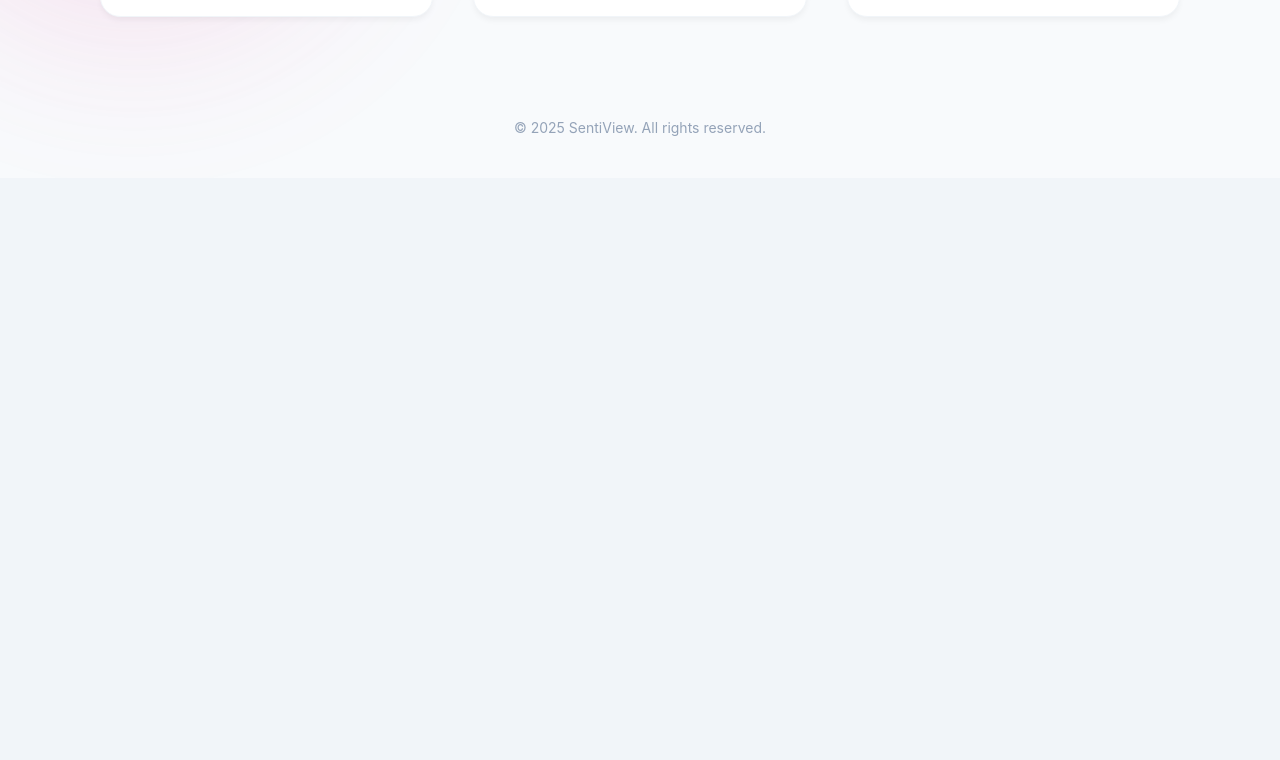
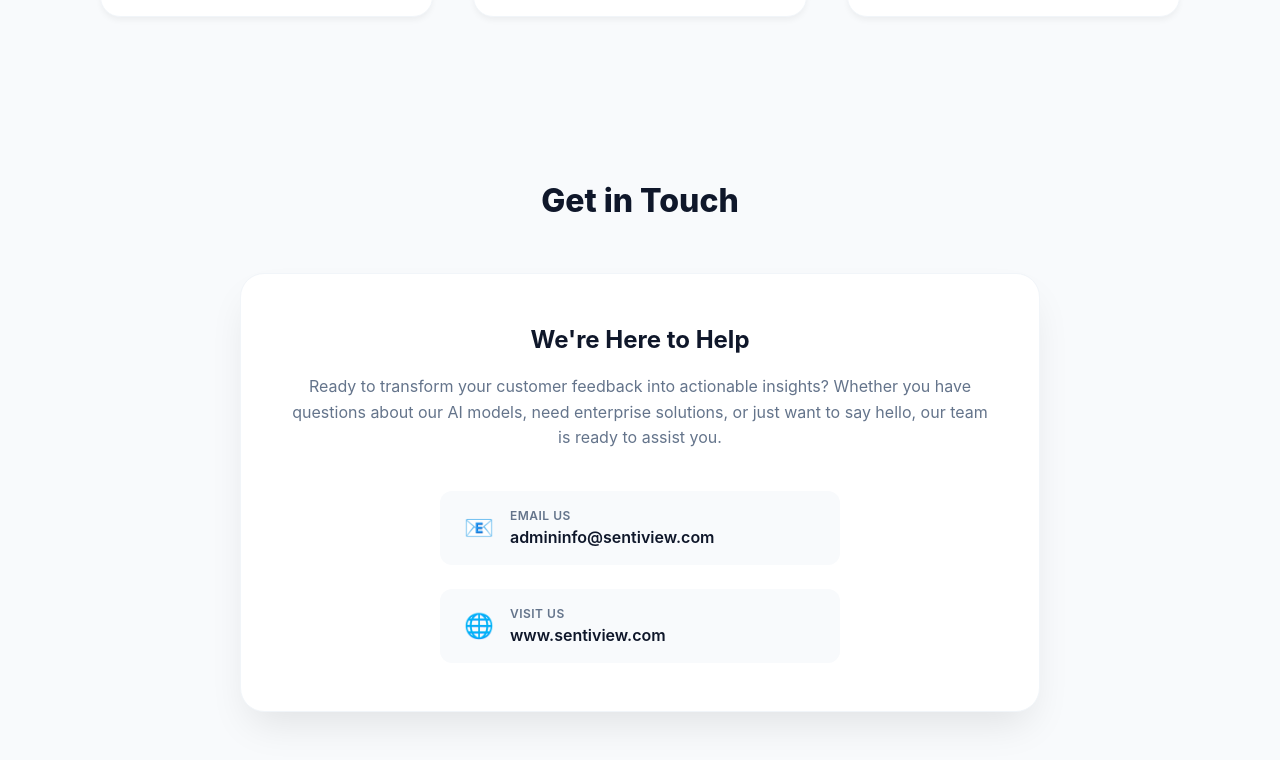
Before and after one commit to abinaychikkula-05/Sentiview, a React (Create React App) app in the folder Frontend/: page / in a window 1280 px wide. Shown: the part 1220-1980 px from the top of the page. Before the commit the page ends 1398 px from the top, so only its background shows below. Built offline with nearby package versions, Linux system fonts and the light colour scheme; the HTML template or start-up script is replaced by a standard one.

Commit message:
Add Contact section with email and description

```diff
--- a/Frontend/src/pages/LandingPage.js
+++ b/Frontend/src/pages/LandingPage.js
@@ -134,6 +134,38 @@
             </div>
           </div>
         </section>
+
+        <section id="contact" className="contact-section">
+          <div className="contact-content">
+            <h2 className="section-title">Get in Touch</h2>
+            <div className="contact-card">
+              <div className="contact-info">
+                <h3>We're Here to Help</h3>
+                <p className="contact-desc">
+                  Ready to transform your customer feedback into actionable insights?
+                  Whether you have questions about our AI models, need enterprise solutions,
+                  or just want to say hello, our team is ready to assist you.
+                </p>
+                <div className="contact-details">
+                  <div className="contact-item">
+                    <span className="contact-icon">📧</span>
+                    <div className="contact-text">
+                      <span className="label">Email Us</span>
+                      <a href="mailto:admininfo@sentiview.com" className="value">admininfo@sentiview.com</a>
+                    </div>
+                  </div>
+                  <div className="contact-item">
+                    <span className="contact-icon">🌐</span>
+                    <div className="contact-text">
+                      <span className="label">Visit Us</span>
+                      <span className="value">www.sentiview.com</span>
+                    </div>
+                  </div>
+                </div>
+              </div>
+            </div>
+          </div>
+        </section>
       </main>
 
       <footer className="landing-footer">
--- a/Frontend/src/styles/LandingPage.css
+++ b/Frontend/src/styles/LandingPage.css
@@ -569,3 +569,102 @@
     display: none;
   }
 }
+
+/* Contact Section */
+.contact-section {
+  padding: 80px 60px;
+  background-color: #f8fafc;
+  display: flex;
+  justify-content: center;
+}
+
+.contact-content {
+  max-width: 800px;
+  width: 100%;
+}
+
+.contact-card {
+  background: white;
+  border-radius: 24px;
+  padding: 48px;
+  box-shadow: 0 20px 40px -10px rgba(0, 0, 0, 0.1);
+  border: 1px solid #f1f5f9;
+  text-align: center;
+}
+
+.contact-info h3 {
+  font-size: 24px;
+  font-weight: 700;
+  color: #0f172a;
+  margin-bottom: 16px;
+}
+
+.contact-desc {
+  color: #64748b;
+  line-height: 1.6;
+  margin-bottom: 40px;
+  font-size: 16px;
+}
+
+.contact-details {
+  display: flex;
+  flex-direction: column;
+  gap: 24px;
+  align-items: center;
+}
+
+.contact-item {
+  display: flex;
+  align-items: center;
+  gap: 16px;
+  background: #f8fafc;
+  padding: 16px 24px;
+  border-radius: 12px;
+  width: 100%;
+  max-width: 400px;
+  transition: transform 0.2s;
+}
+
+.contact-item:hover {
+  transform: translateY(-2px);
+  background: #eff6ff;
+}
+
+.contact-icon {
+  font-size: 24px;
+}
+
+.contact-text {
+  display: flex;
+  flex-direction: column;
+  align-items: flex-start;
+}
+
+.contact-text .label {
+  font-size: 12px;
+  color: #64748b;
+  font-weight: 600;
+  text-transform: uppercase;
+  letter-spacing: 0.5px;
+}
+
+.contact-text .value {
+  font-size: 16px;
+  color: #0f172a;
+  font-weight: 600;
+  text-decoration: none;
+}
+
+.contact-text .value:hover {
+  color: #2563eb;
+}
+
+@media (max-width: 768px) {
+  .contact-section {
+    padding: 60px 24px;
+  }
+
+  .contact-card {
+    padding: 32px 24px;
+  }
+}
```
